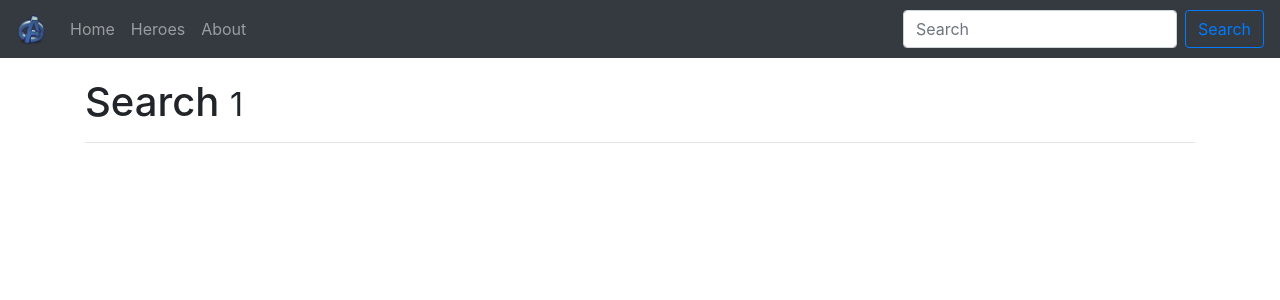
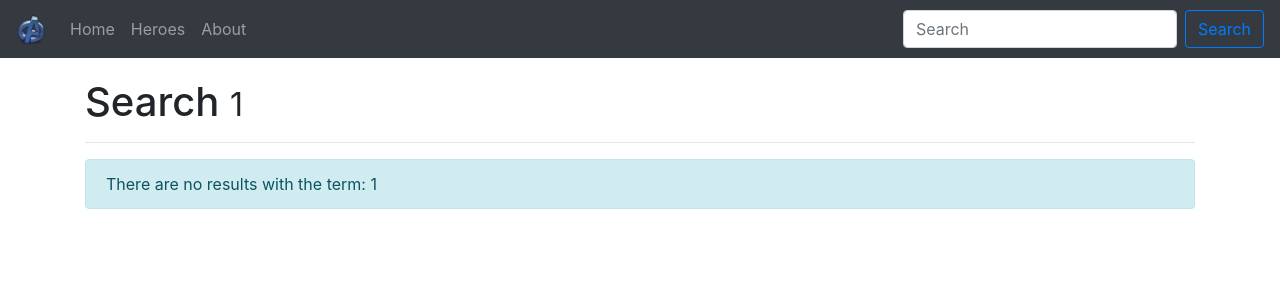
Before and after one commit to jonnyalexbh/angular-from-zero-to-expert, an Angular app in the folder spa/: page /search/1 in a window 1280 px wide. Shown: the top 300 px of the page. Built offline with nearby package versions, Linux system fonts and the light colour scheme.

Commit message:
plus: showing a message when there are no results.

```diff
--- a/spa/src/app/components/searching/searching.component.html
+++ b/spa/src/app/components/searching/searching.component.html
@@ -1,5 +1,11 @@
 <h1>Search <small>{{ term }}</small></h1>
 <hr>
+
+<div class="row animated fadeIn fast" *ngIf="heroes.length == 0">
+  <div class="col-md-12">
+    <div class="alert alert-info" role="alert">There are no results with the term: {{ term }}</div>
+  </div>
+</div>
 
 <div class="card-columns">
 
```
